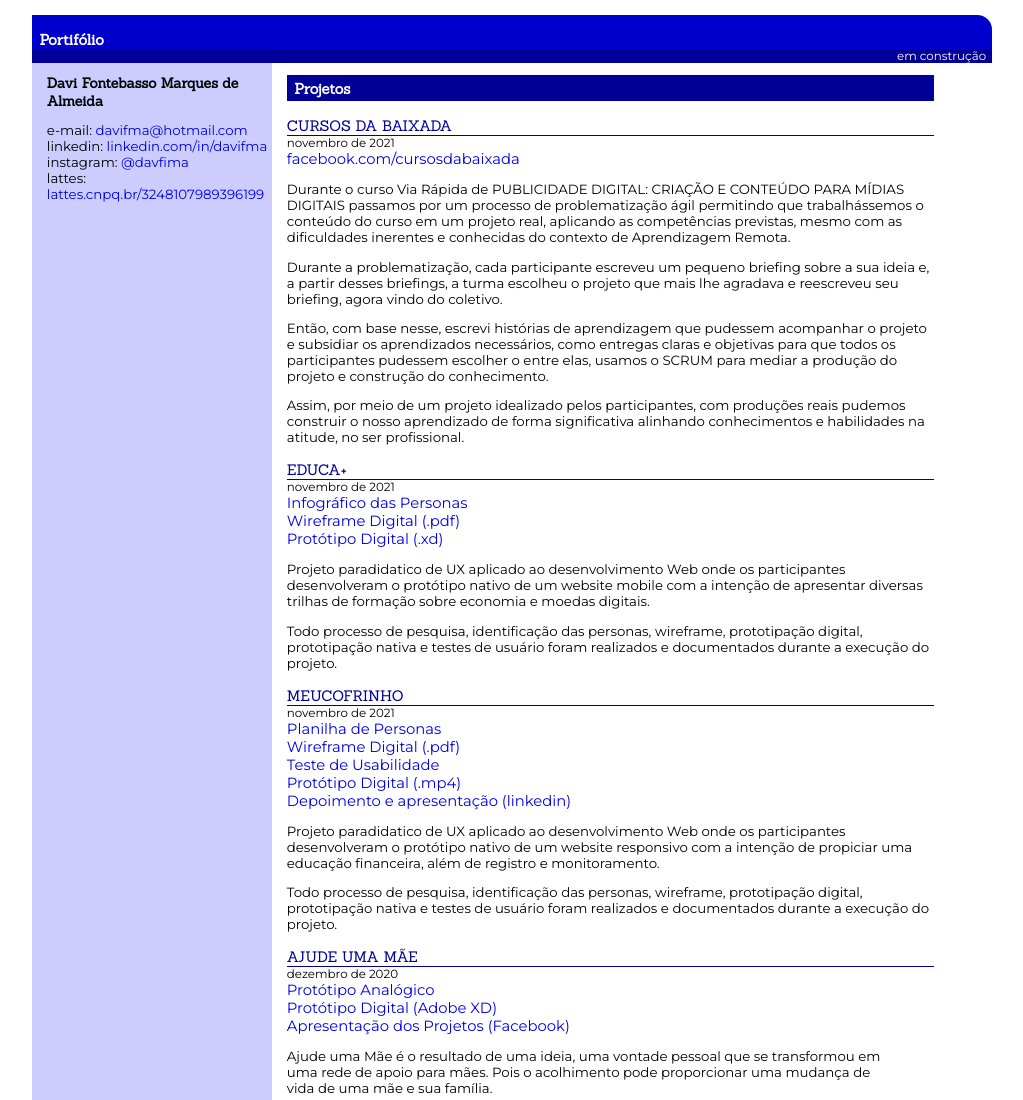
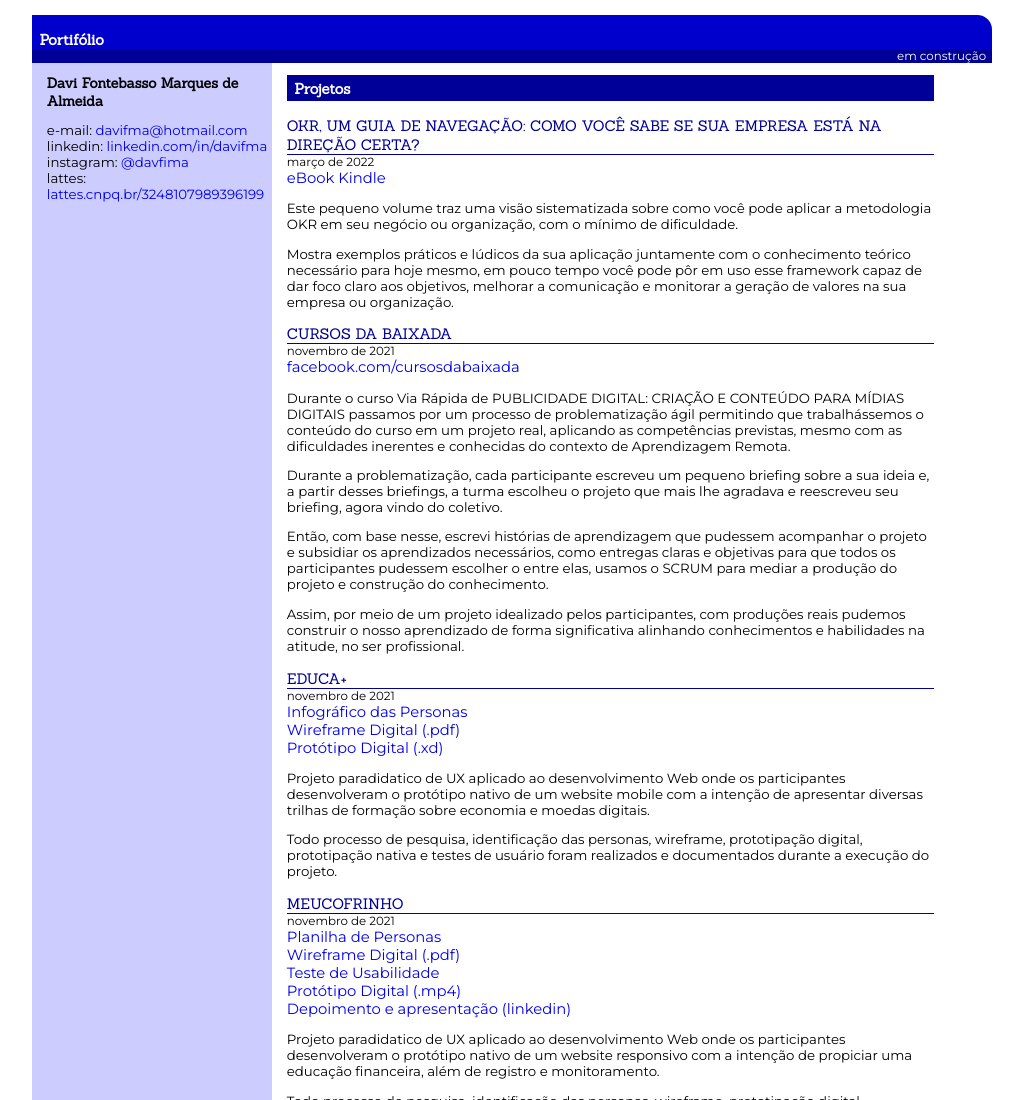
Before and after one commit to davifma/davifma.github.io, a plain HTML site: page index.html in a window 1280 px wide. Shown: the top 1100 px of the page, without its empty margins (96-1119 px from the left). Drawn offline with Linux system fonts and the light colour scheme.

Commit message:
Inclusão do livro de OKR

```diff
--- a/index.html
+++ b/index.html
@@ -35,6 +35,19 @@
             </aside>
             <main>
                 <h2>Projetos</h2>
+                <article>
+                    <header>
+                        <h3>OKR, um guia de navegação: Como você sabe se sua empresa está na direção certa?</h3>
+                        <time datetime="2022-03">março de 2022</time>
+                        <a href="https://www.amazon.com.br/dp/B09SW2VTM6/" target="_blank">eBook Kindle</a>
+                    </header>
+
+                    <p>Este pequeno volume traz uma visão sistematizada sobre como você pode aplicar a metodologia OKR em seu
+                        negócio ou organização, com o mínimo de dificuldade.</p>
+                    <p>Mostra exemplos práticos e lúdicos da sua aplicação juntamente com o conhecimento teórico necessário
+                        para hoje mesmo, em pouco tempo você pode pôr em uso esse framework capaz de dar foco claro aos
+                        objetivos, melhorar a comunicação e monitorar a geração de valores na sua empresa ou organização.</p>
+                </article>
                 <article>
                     <header>
                         <h3>Cursos da Baixada</h3>
```
